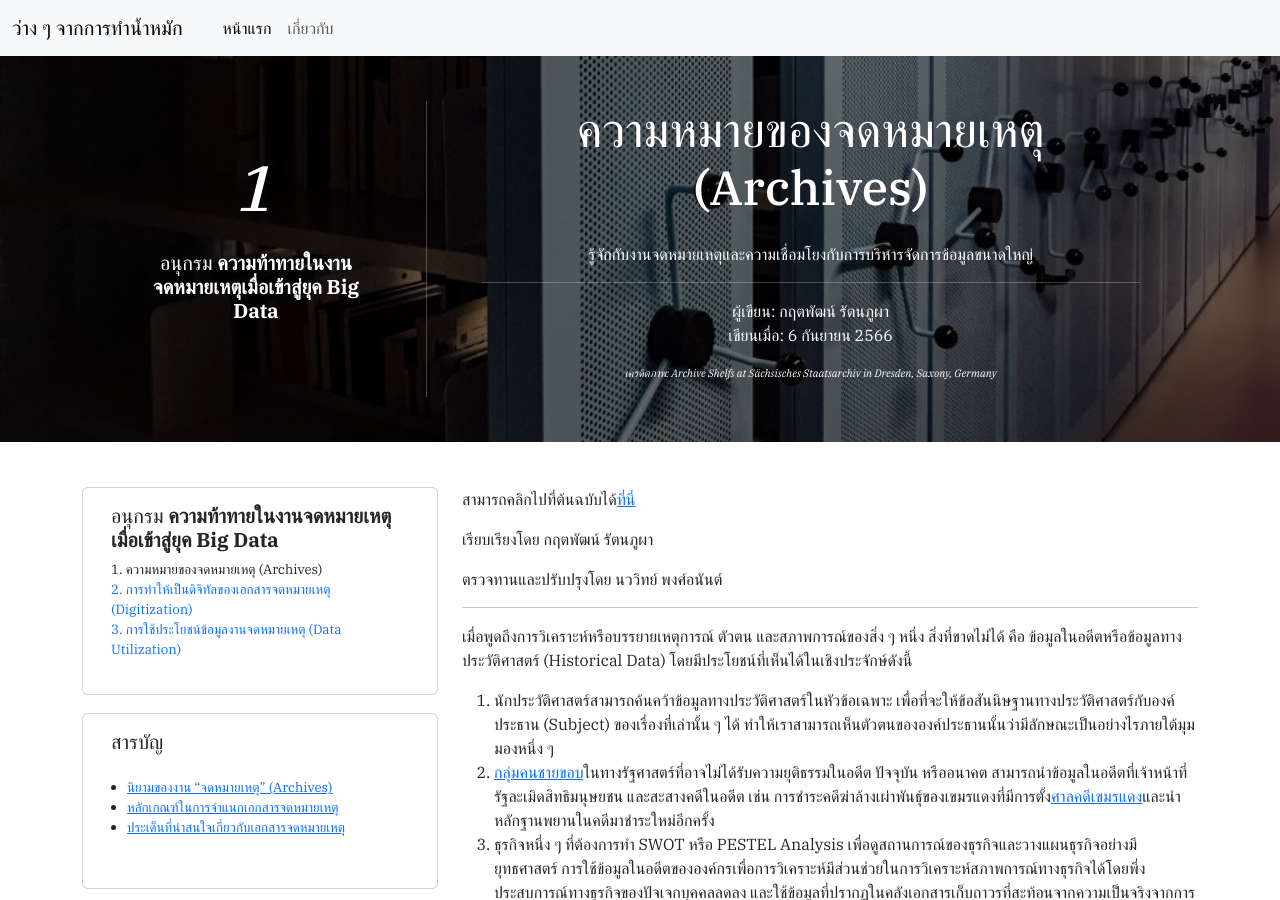
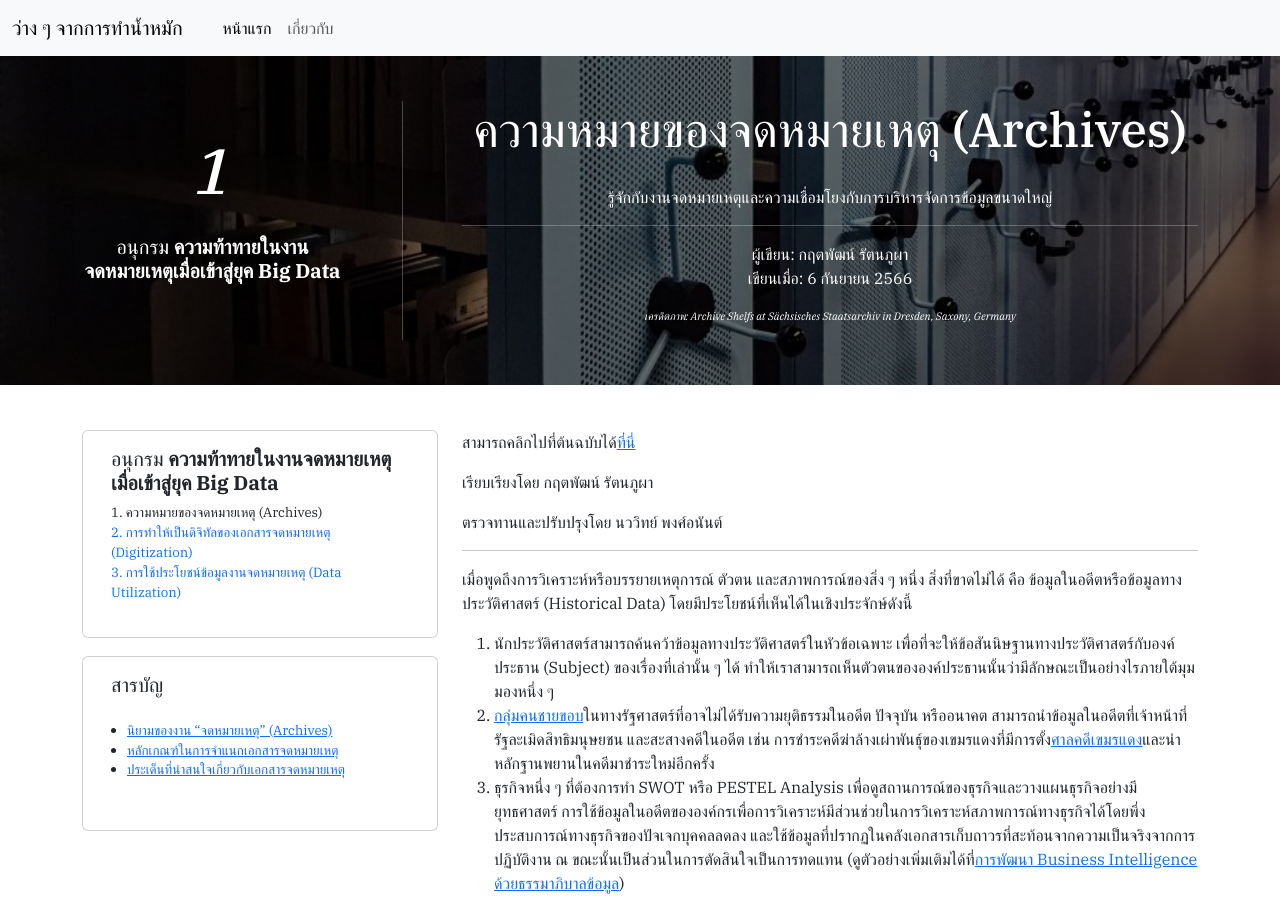
Before and after one commit to nammhakfreeday/nammhakfreeday.github.io, a Jekyll site: the page built from _posts/2023-09-06-archives-big-data-1.markdown, in a window 1280 px wide and 900 px high. Built offline with Jekyll 4.4.1, drawn with Linux system fonts in a browser that asks for light colours; nearby versions of some CDN libraries; Markdown is read by kramdown in place of the engine named in the settings; comment, search, counter and statistics services are not loaded; the table of contents is made by our own code.

Commit message:
Break <a> if HTTP and adjust jumbotron

```diff
--- a/_layouts/default.html
+++ b/_layouts/default.html
@@ -22,7 +22,7 @@
           background-color: rgba(0,0,0,0.5);
           align-content: center;
           color: #fff;
-          padding: 5vh 10vw;
+          padding: 5vh 0;
         ">
       {% if page.series != "" and page.series != nil %}
       <div class="container d-none d-lg-block">
@@ -37,7 +37,7 @@
           <div class="col-lg-8" style="text-align: center;">
             <h1 style="font-size: 36pt; padding-top: 0pt">{{ page.title }}</h1>
             <p>{{ page.subtitle }}</p>
-            <hr class="hr hr-blurry" style="width: 100%; margin-left: auto; margin-right: auto;" />
+            <hr class="hr hr-blurry" style="margin-left: auto; margin-right: auto;" />
             {%- if page.author == "" or page.author == nil -%}
             ผู้เขียน: ไม่ระบุชื่อผู้เขียน
             {% else %}
@@ -65,12 +65,12 @@
         <div class="row">
           <div class="col-lg-3" style="text-align: center; align-content: center;">
             <h1 style="font-size: 48pt; padding-top: 0pt; font-style: italic;">{{ page.order }}</h1>
-            <h1 style="font-size: 15pt; padding-top: 0pt">อนุกรม <b>{{ page.series }}</b></h1>
+            <h1 style="font-size: 15pt; padding-top: 0pt; width: 50%; margin: auto; padding-bottom: 5vh">อนุกรม <b>{{ page.series }}</b></h1>
           </div>
           <div class="col-lg-9" style="text-align: center;">
             <h1 style="font-size: 36pt; padding-top: 0pt">{{ page.title }}</h1>
             <p>{{ page.subtitle }}</p>
-            <hr class="hr hr-blurry" style="width: 100%; margin-left: auto; margin-right: auto;" />
+            <hr class="hr hr-blurry" style="margin-left: auto; margin-right: auto;" />
             {%- if page.author == "" or page.author == nil -%}
             ผู้เขียน: ไม่ระบุชื่อผู้เขียน
             {% else %}
@@ -98,7 +98,7 @@
       <div class="container">
         <h1 style="font-size: 36pt; padding-top: 0pt">{{ page.title }}</h1>
         <p>{{ page.subtitle }}</p>
-        <hr class="hr hr-blurry" style="width: 100%; margin-left: auto; margin-right: auto;" />
+        <hr class="hr hr-blurry" style="margin-left: auto; margin-right: auto;" />
         {%- if page.author == "" or page.author == nil -%}
         ผู้เขียน: ไม่ระบุชื่อผู้เขียน
         {% else %}
@@ -131,8 +131,7 @@
           <div class="container sticky-top" style="top: 10vh;">
             {% if page.series != "" and page.series != nil %}
             <div class="row">
-              <div class="card d-lg-block d-none"
-                style="width: 100%; font-size:10pt; padding-bottom: 2vh; margin-bottom: 2vh;">
+              <div class="card d-lg-block d-none" style="font-size:10pt; padding-bottom: 2vh; margin-bottom: 2vh;">
                 <div class="card-body">
                   <h5 class="card-title" style="padding:0">อนุกรม <b>{{ page.series }}</b></h5>
                   <div class="card-text overflow-auto" id="series-posts" style="max-height: 35vh;">
@@ -150,7 +149,7 @@
                   </div>
                 </div>
               </div>
-              <div class="card d-lg-none" style="width: 100%; font-size:10pt; padding-bottom: 2vh; margin-bottom: 2vh;">
+              <div class="card d-lg-none" style="font-size:10pt; padding-bottom: 2vh; margin-bottom: 2vh;">
                 <div class="card-body">
                   <h5 class="card-title" style="padding:0">อนุกรม <b>{{ page.series }}</b></h5>
                   <div class="card-text" id="series-posts2">
@@ -171,13 +170,13 @@
             </div>
             {% endif %}
             <div class="row">
-              <div class="card d-lg-block d-none" style="width: 100%; font-size:10pt; padding-bottom: 2vh;">
+              <div class="card d-lg-block d-none" style="font-size:10pt; padding-bottom: 2vh;">
                 <div class="card-body">
                   <h5 class="card-title" style="padding:0">สารบัญ</h5>
                   <p class="card-text overflow-auto" style="max-height: 35vh; ">{% toc %}</p>
                 </div>
               </div>
-              <div class="card d-lg-none" style="width: 100%; font-size:10pt; padding-bottom: 2vh;">
+              <div class="card d-lg-none" style="font-size:10pt; padding-bottom: 2vh;">
                 <div class="card-body">
                   <h5 class="card-title" style="padding:0">สารบัญ</h5>
                   <p class="card-text">{% toc %}</p>
@@ -207,9 +206,10 @@
           {% assign order_compare = page.order | minus: 1 %}
           {% if post.series == page.series and post.order == order_compare %}
           <a href="{{ post.url }}" style="text-decoration: none;">
-            <div class="card navigation" style="height:10vh; justify-content: center; padding: 2%; margin: 2%">
+            <div class="card navigation" style="height: 70pt; width: 100%; justify-content: center; padding: 2vh 5vw; margin: 2vh 0">
               <div class="row">
-                <div class="col-1" style="align-content: center;"><i class="bi bi-caret-left-fill"></i></div>
+                <div class="col-1" style="margin: auto; text-align: center; padding: 0"><i
+                    class="bi bi-caret-left-fill"></i></div>
                 <div class="col-11">ก่อนหน้า<br>
                   <b>{{ post.order }}: {{ post.title }}</b>
                 </div>
@@ -225,12 +225,13 @@
           {% if post.series == page.series and post.order == order_compare %}
           <a href="{{ post.url }}" style="text-decoration: none;">
             <div class="card navigation"
-              style="height:10vh; justify-content: center; padding: 2%; margin: 2%; text-align: right;">
+              style="height: 70pt; width: 100%; justify-content: center; padding: 2vh 5vw; margin: 2vh 0; text-align: right;">
               <div class="row">
                 <div class="col-11">ถัดไป<br>
                   <b>{{ post.order }}: {{ post.title }}</b>
                 </div>
-                <div class="col-1" style="align-content: center;"><i class="bi bi-caret-right-fill"></i></div>
+                <div class="col-1" style="margin: auto; text-align: center; padding: 0"><i
+                    class="bi bi-caret-right-fill"></i></div>
               </div>
             </div>
           </a>
@@ -269,11 +270,16 @@
         return -1
       }
     }).forEach(node => document.getElementById('series-posts2').appendChild(node));
-    document.addEventListener('load', function () {
-      var scale = 1 / (window.devicePixelRatio || 1);
-      var content = 'width=device-width, initial-scale=' + scale;
-      document.querySelector('meta[name="viewport"]').setAttribute('content', content)
-    }, false)
+
+    document.addEventListener("DOMContentLoaded", function () {
+      const links = document.querySelectorAll("a");
+      links.forEach(link => {
+        if (link.textContent.includes("http")) {
+          link.style.wordBreak = "break-all";
+        }
+      });
+    });
+
   </script>
 </body>
 
--- a/assets/css/style.css
+++ b/assets/css/style.css
@@ -4,6 +4,7 @@
 body {
     font-family: "IBM Plex Serif", "Noto Sans Thai Looped" !important;
     min-height: 100vh !important;
+    max-width: 100vw !important;
     display: grid;
     grid-template-rows: auto 1fr auto;
     background-color: #EEE;
```
